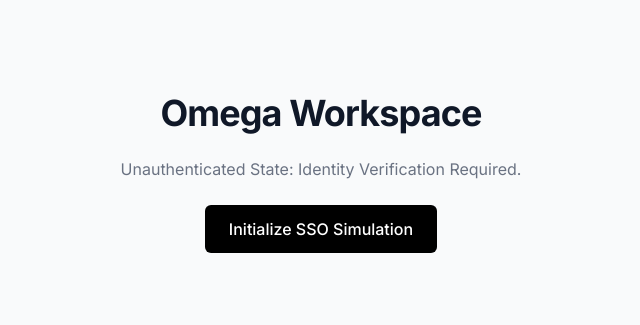
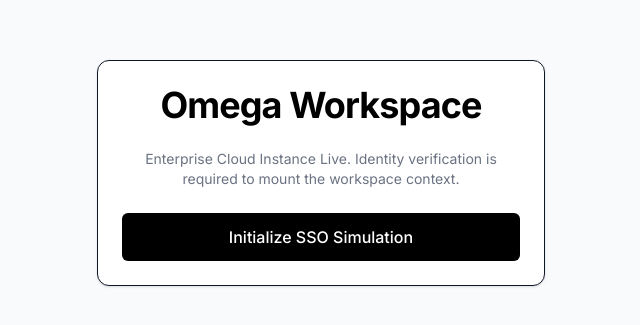
Before and after one commit to gauravm13/omega-workspace, a Next.js app: page / in a window 1280 px wide. Shown: the part 227-552 px from the top of the page, without its empty margins (319-959 px from the left). Built offline with nearby package versions, Linux system fonts and the light colour scheme; no server answers.

Commit message:
fix: append callback url parameter to secure sso login anchor link

```diff
--- a/src/app/page.tsx
+++ b/src/app/page.tsx
@@ -5,20 +5,23 @@ import { redirect } from "next/navigation";
 export default async function Home() {
   const session = await getServerSession(authOptions);
 
-  // If authenticated, route to the application domain.
-  // If not, NextAuth handles the interception (we will build the UI next).
+  // If authenticated, safely route to the application dashboard domain.
   if (session?.user) {
     redirect("/dashboard");
   }
 
   return (
-    <main className="flex min-h-screen items-center justify-center">
-      <div className="text-center space-y-6">
-        <h1 className="text-4xl font-bold tracking-tight">Omega Workspace</h1>
-        <p className="text-gray-500">Unauthenticated State: Identity Verification Required.</p>
+    <main className="flex min-h-screen items-center justify-center bg-gray-50 text-gray-900">
+      <div className="text-center space-y-6 max-w-md p-6 bg-white border rounded-xl shadow-sm">
+        <h1 className="text-4xl font-bold tracking-tight text-black">Omega Workspace</h1>
+        <p className="text-gray-500 text-sm">
+          Enterprise Cloud Instance Live. Identity verification is required to mount the workspace context.
+        </p>
+
+        {/* FIX: Explicitly direct NextAuth to return to the correct production domain post-auth */}
         <a
-          href="/api/auth/signin"
-          className="inline-block bg-black text-white px-6 py-3 rounded-md font-medium hover:bg-gray-800 transition-colors"
+          href="/api/auth/signin?callbackUrl=/dashboard"
+          className="inline-block w-full bg-black text-white px-6 py-3 rounded-md font-medium hover:bg-gray-800 transition-colors"
         >
           Initialize SSO Simulation
         </a>
```
